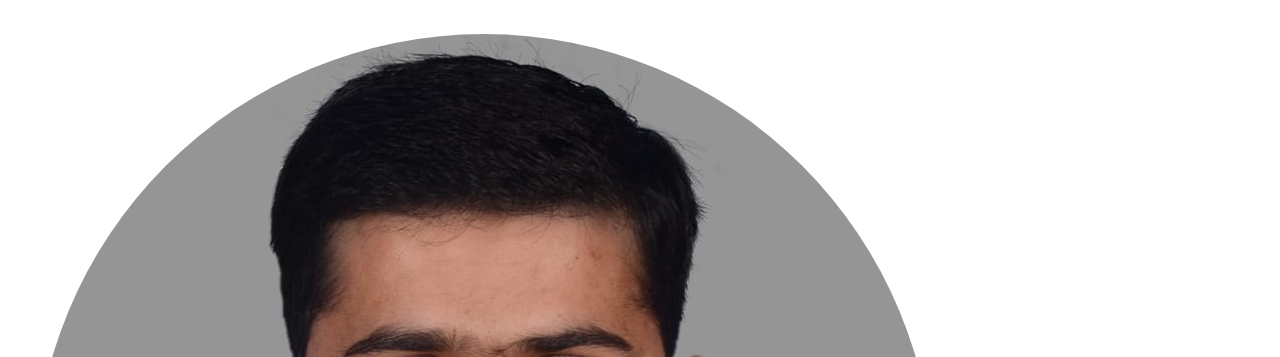
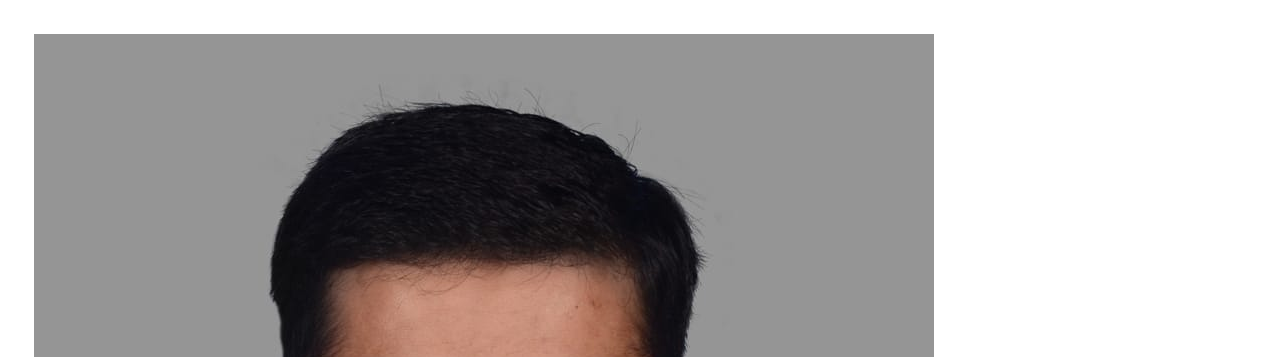
Before and after one commit to hannan7494/CV, a plain HTML site: page index.html in a window 1280 px wide. Shown: the top 357 px of the page. Drawn offline with Linux system fonts and the light colour scheme.

Commit message:
file type change

```diff
--- a/index.html
+++ b/index.html
@@ -11,7 +11,7 @@
   <table cellspacing="25">
     <tr>
       <td>
-        <img src="img/abdul.png" alt="Abdul Hannan Profile picture">
+        <img src="img/abdul.jpg" alt="Abdul Hannan Profile picture">
       </td>
       <td>
         <h1>Abdul Hannan</h1>
```
